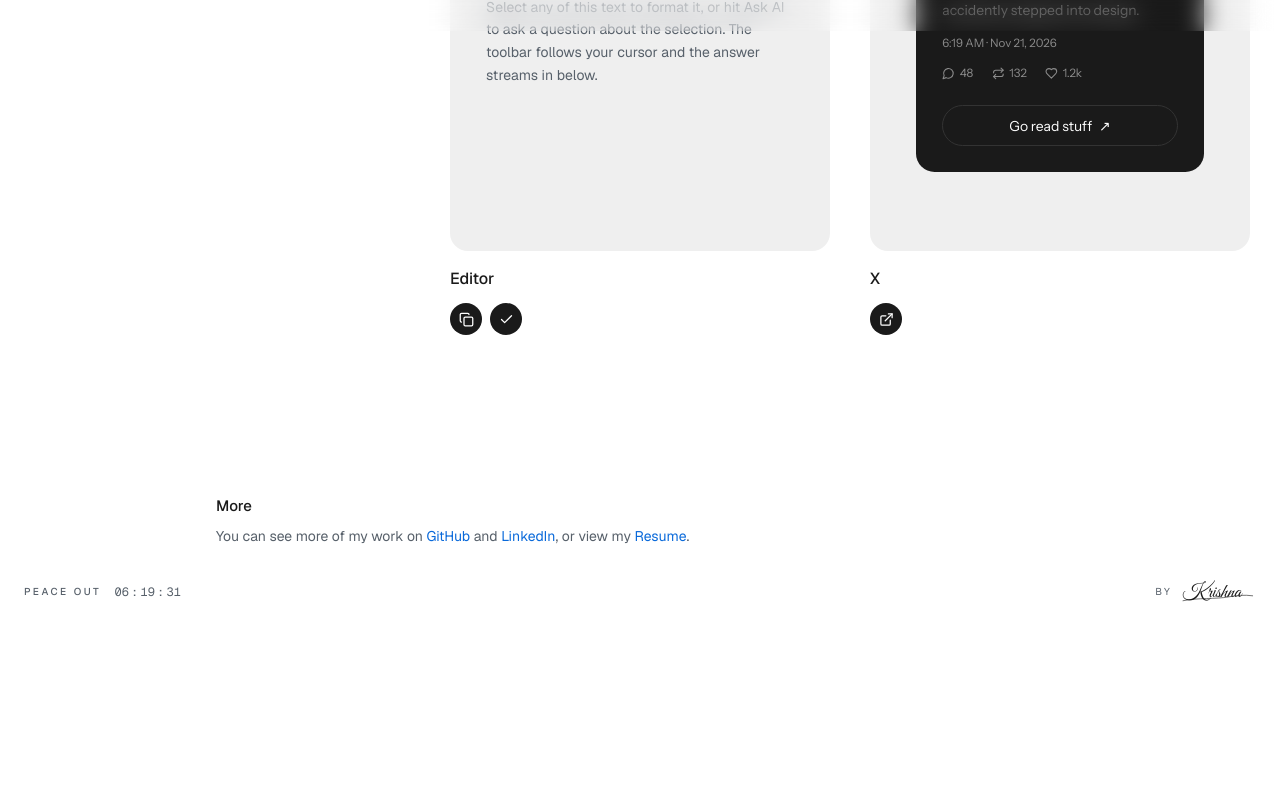
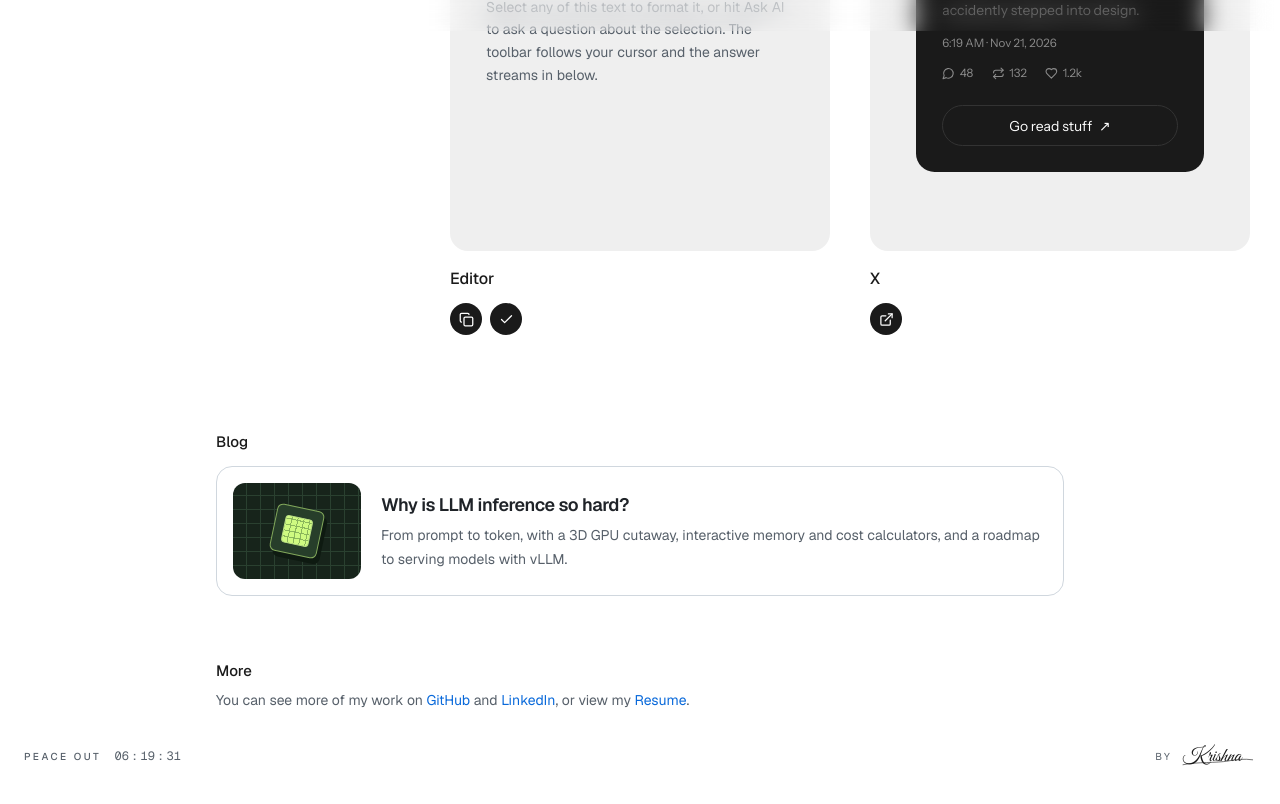
Before and after one commit to sudoKrishna/krishna, a Next.js app: page / in a window 1280 px wide. Shown: the part 769-1573 px from the top of the page. Before the commit the page ends 1439 px from the top, so only its background shows below. Built offline with nearby package versions, Linux system fonts and the light colour scheme.

Commit message:
feat: feature inference blog above More

```diff
--- a/app/page.tsx
+++ b/app/page.tsx
@@ -13,6 +13,34 @@ export default function Home() {
 
       <CardRow />
 
+      <section id="blog" aria-labelledby="blog-heading" className="mx-auto w-full max-w-4xl px-6">
+        <h2 id="blog-heading" className="text-[15px] font-medium text-[#1a1a1a]">
+          Blog
+        </h2>
+        <a
+          href="/blog/llm-inference.html"
+          className="group mt-3 flex flex-col gap-5 rounded-2xl border border-[var(--border)] bg-[var(--surface)] p-4 transition-colors hover:border-[var(--accent)] focus-visible:outline-2 focus-visible:outline-offset-4 focus-visible:outline-[var(--accent)] sm:flex-row sm:items-center"
+        >
+          <span
+            aria-hidden="true"
+            className="flex h-24 shrink-0 items-center justify-center rounded-xl bg-[#17241b] bg-[repeating-linear-gradient(0deg,transparent_0_13px,#2a4030_13px_14px),repeating-linear-gradient(90deg,transparent_0_13px,#2a4030_13px_14px)] sm:w-32"
+          >
+            <span className="flex h-12 w-12 rotate-12 items-center justify-center rounded-md border border-[#82a85b] bg-[#273e2a] shadow-[4px_5px_0_#0e1a11] transition-transform group-hover:rotate-0 motion-reduce:transition-none">
+              <span className="h-7 w-7 rounded-sm border border-[#b9df83] bg-[#cffa81] bg-[repeating-linear-gradient(90deg,transparent_0_5px,#8ab55b_5px_6px),repeating-linear-gradient(0deg,transparent_0_5px,#8ab55b_5px_6px)]" />
+            </span>
+          </span>
+          <div>
+            <h3 className="text-lg font-semibold tracking-tight text-[var(--foreground)] group-hover:text-[var(--accent)]">
+              Why is LLM inference so hard?
+            </h3>
+            <p className="mt-1 text-sm leading-6 text-[var(--muted)]">
+              From prompt to token, with a 3D GPU cutaway, interactive memory and cost
+              calculators, and a roadmap to serving models with vLLM.
+            </p>
+          </div>
+        </a>
+      </section>
+
       <div className="mx-auto w-full max-w-4xl px-6 pt-16">
         <h2 className="text-[15px] font-medium text-[#1a1a1a]">More</h2>
         <p className="mt-2 text-sm text-[var(--muted)]">
```
